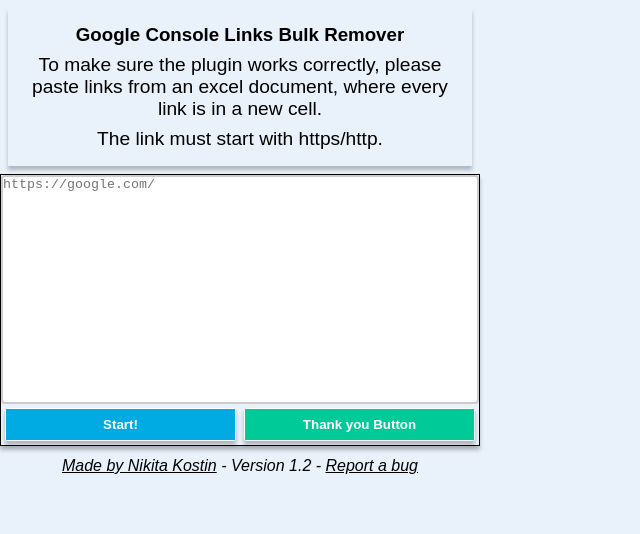
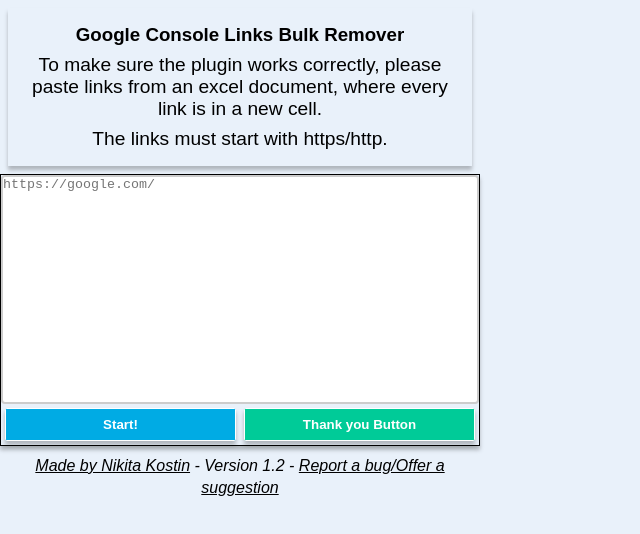
Before and after one commit to iamnikitakostin/links-autosubmitter, a browser extension: page index.html in a window 1280 px wide. Shown: the whole page, without its empty margins (0-640 px from the left). Drawn offline with Linux system fonts and the light colour scheme.

Commit message:
added icon & changed some html

```diff
--- a/index.html
+++ b/index.html
@@ -8,7 +8,7 @@
     <div class='header'>
       <h3>Google Console Links Bulk Remover</h3>
       <p>To make sure the plugin works correctly, please paste links from an excel document, where every link is in a new cell.</p>
-      <p>The link must start with https/http.</p>
+      <p>The links must start with https/http.</p>
     </div>
     <div class='main'>
       <textarea name='links' id='links' rows='15' cols='30' placeholder='https://google.com/'></textarea>
@@ -24,7 +24,7 @@
       <p>
         <em>
           <small>
-            <a href="https://nikitakostin.com" target="_blank">Made by Nikita Kostin</a> - Version 1.2 - <a href="https://nikitakostin.com/contact" target="_blank">Report a bug</a>
+            <a href="https://nikitakostin.com" target="_blank">Made by Nikita Kostin</a> - Version 1.2 - <a href="https://nikitakostin.com/contact" target="_blank">Report a bug/Offer a suggestion</a>
           </small>
         </em>
       </p>
```
Also changed, not shown: img/icon.png (renamed from img/imresizer-1699842835289.png).
